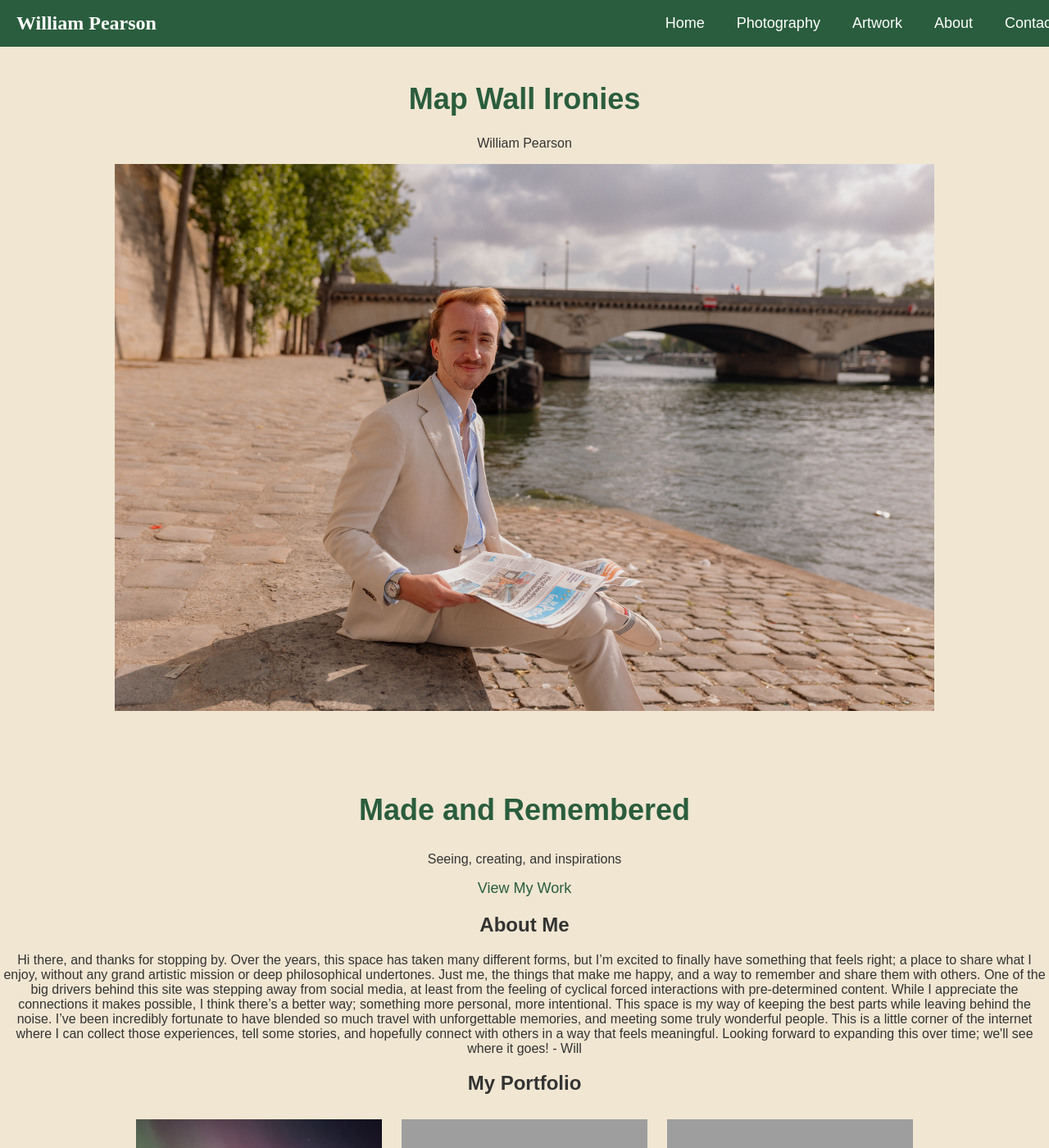
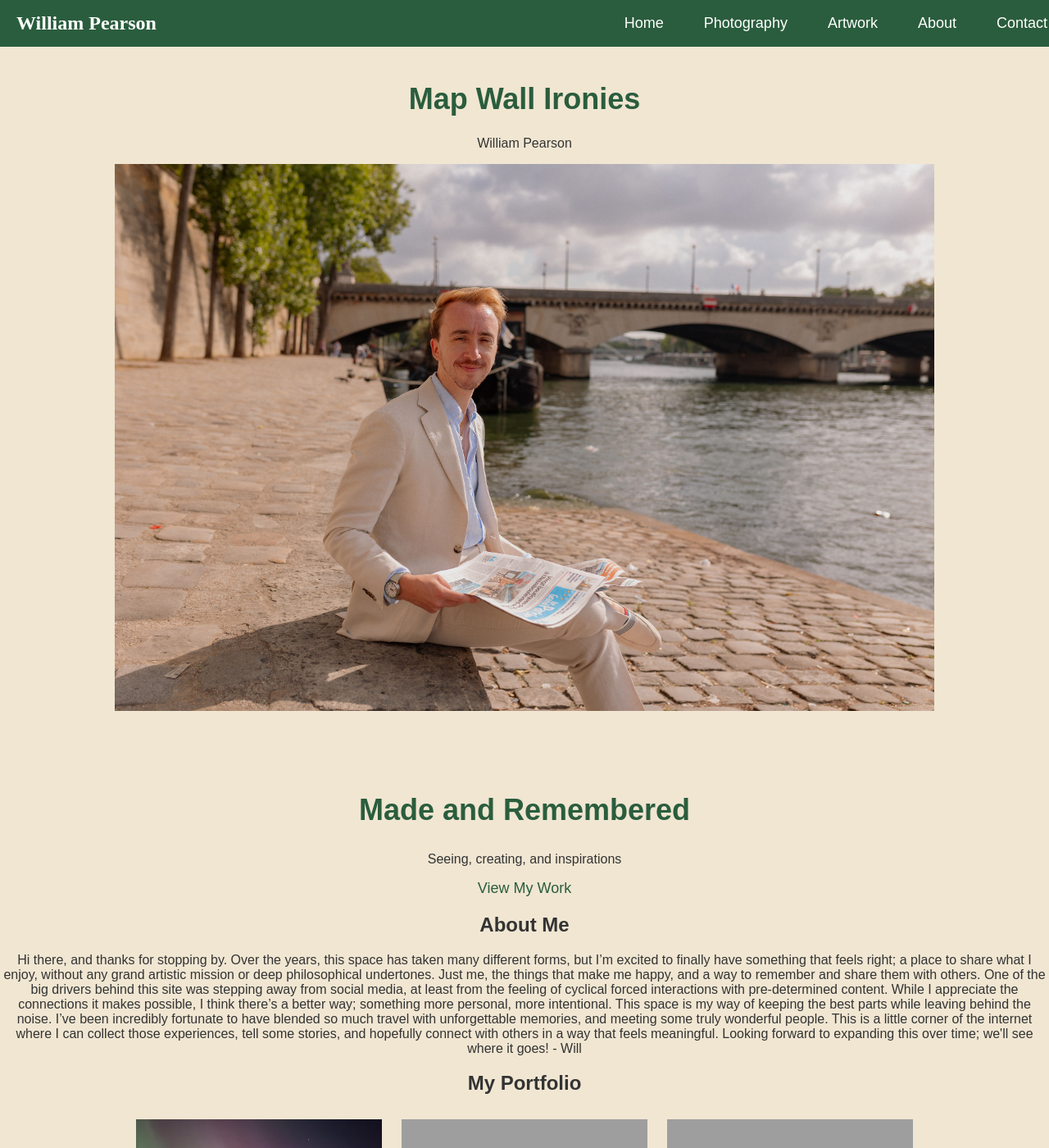
Before and after one commit to mapwallironies/mapwallironies.github.io, a Jekyll site: the page built from index.md, in a window 1280 px wide and 1400 px high. Shown: the whole window at 82% size. Built offline with Jekyll 4.4.1, drawn with Linux system fonts in a browser that asks for light colours; grey boxes are pictures that could not be loaded.

Commit message:
Update custom.css

```diff
--- a/assets/css/custom.css
+++ b/assets/css/custom.css
@@ -106,6 +106,7 @@ button:hover {
     font-size: 18px;
     padding: 8px 12px;
     border-radius: 5px;
+    margin-right: 10px; /* Add margin to create space between the links */
 }
 
 .nav-links a:hover {
```
